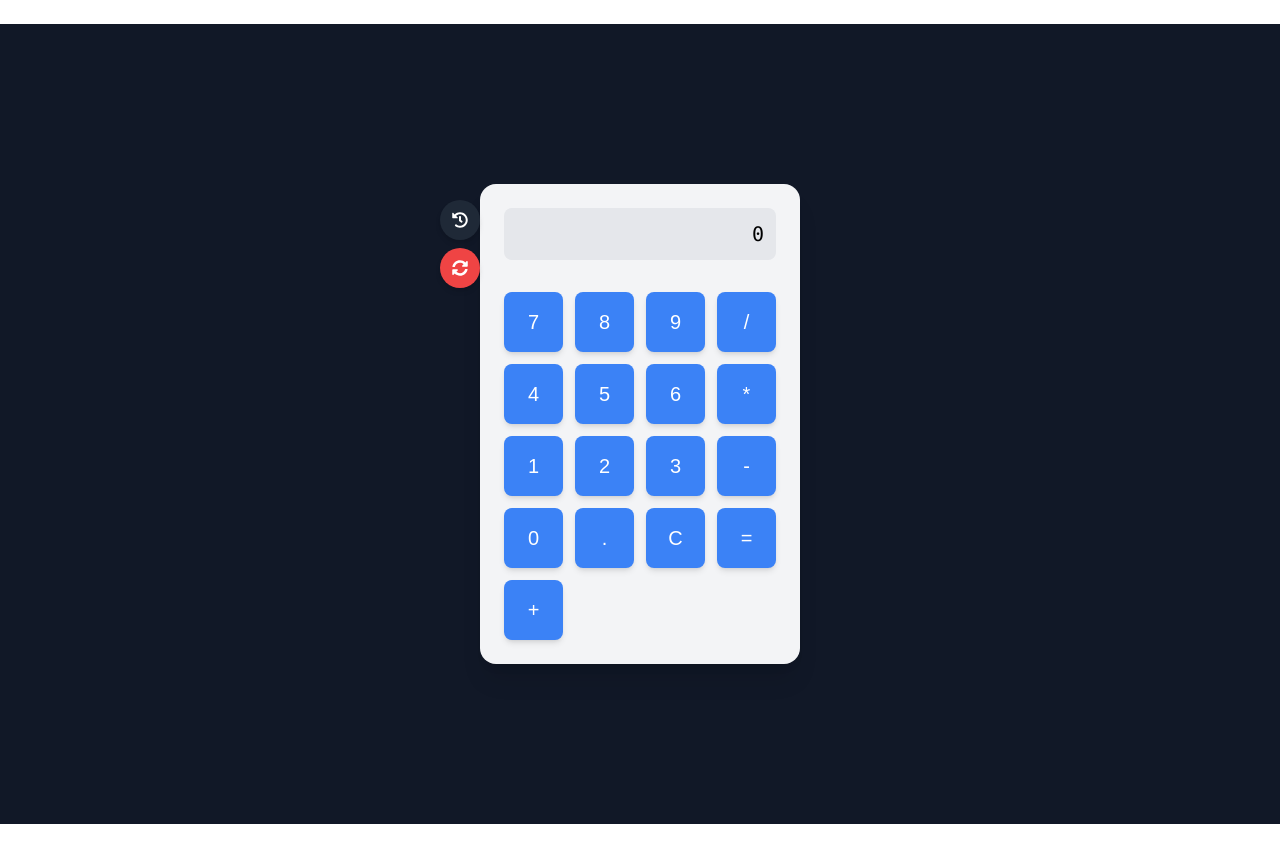
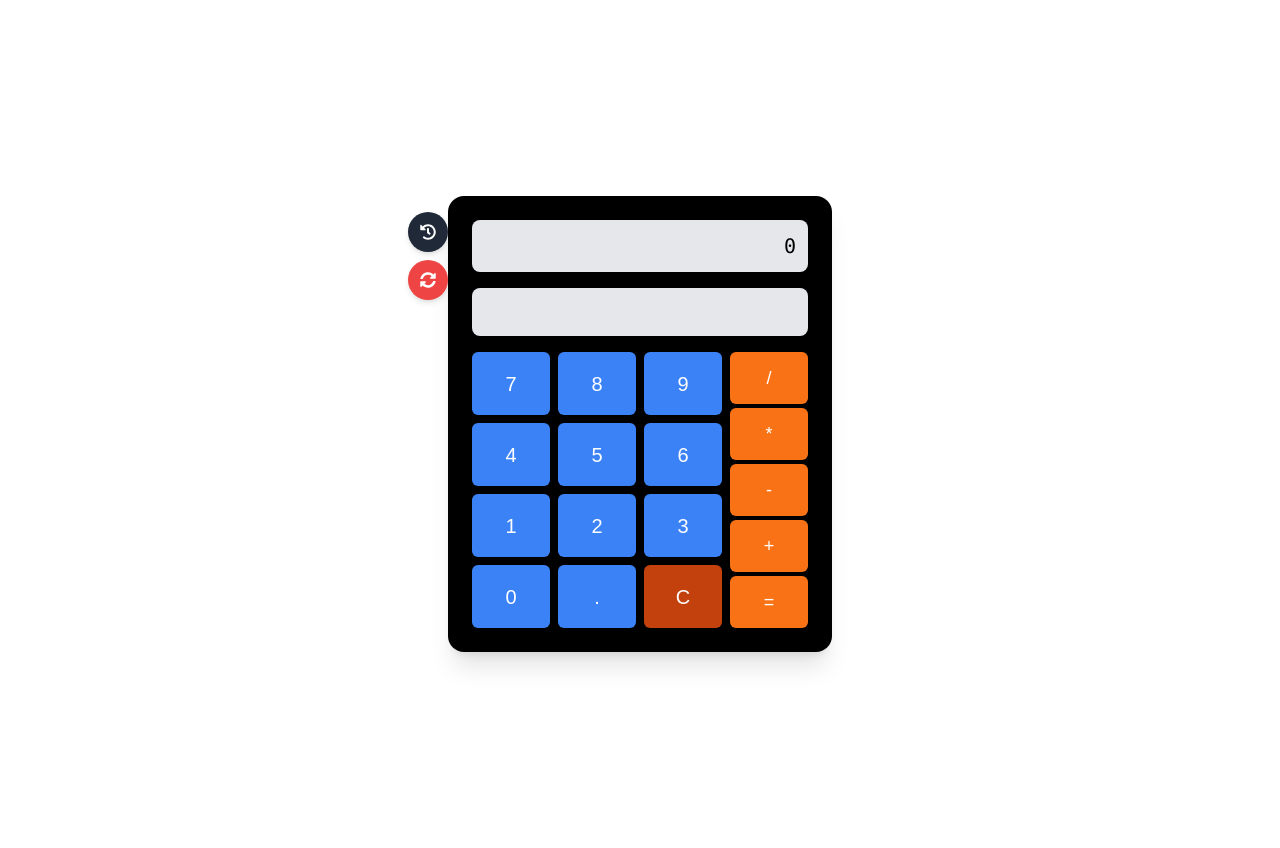
Before and after one commit to IrvinSegura/Calculadora_NextJS, a Next.js app: page / in a window 1280 px wide. After the commit the page ends 800 px from the top, so only its background shows below. Built offline with nearby package versions, Linux system fonts and the light colour scheme.

Commit message:
update component Calculator in module

```diff
--- a/components/Calculator.js
+++ b/components/Calculator.js
@@ -67,6 +67,21 @@ export default function Calculator() {
     }
   };
 
+  const formatResult = (num) => {
+    if (num === null) return "";
+    const strNum = num.toString();
+    if (strNum.includes(".")) {
+      let [intPart, decPart] = strNum.split(".");
+      decPart = decPart.slice(0, 10);
+      let formatted = intPart + "." + decPart;
+      if (formatted.length > 15) {
+        formatted = formatted.slice(0, 15);
+      }
+      return formatted;
+    }
+    return num.toString();
+  };
+
   const handleKeyPress = (event) => {
     const key = event.key;
     if (/^[0-9+\-*/.]$/.test(key)) {
@@ -111,8 +126,8 @@ export default function Calculator() {
   };
 
   return (
-    <div className="flex items-center justify-center w-screen h-screen bg-gray-900">
-      <div className="relative flex flex-col items-center bg-gray-100 p-6 rounded-2xl shadow-xl w-80">
+    <div className="flex items-center justify-center w-screen h-screen bg-white">
+      <div className="relative flex flex-col items-center bg-black p-6 rounded-2xl shadow-xl w-96 text-white">
         <button
           onClick={() => setShowHistory(!showHistory)}
           className="absolute left-[-40px] top-4 bg-gray-800 text-white p-3 rounded-full shadow-md"
@@ -129,37 +144,46 @@ export default function Calculator() {
           <FaSyncAlt />
         </button>
 
-        <div className="w-full text-right bg-gray-200 p-3 rounded-lg mb-4 text-xl font-mono truncate">
+        <div className="w-full text-right bg-gray-200 p-3 rounded-lg mb-4 text-xl font-mono truncate text-black">
           {expression || "0"}
         </div>
 
-        <div className="w-full text-right text-4xl font-bold mb-4 truncate">
-          {result !== null ? result : ""}
+        <div className="w-full text-right font-bold mb-4 p-2 bg-gray-200 rounded-lg overflow-auto break-words text-4xl max-h-20 text-black"
+          style={{ wordWrap: "break-word", minHeight: "3rem" }}>
+          {result !== null ? formatResult(result) : ""}
         </div>
 
-        <div className="grid grid-cols-4 gap-3 w-full">
-          {["7", "8", "9", "/", "4", "5", "6", "*", "1", "2", "3", "-", "0", ".", "C", "=", "+"].map(
-            (char) => (
+        <div className="grid grid-cols-4 gap-2 w-full">
+          <div className="grid grid-cols-3 gap-2 col-span-3">
+            {["7", "8", "9", "4", "5", "6", "1", "2", "3", "0", "."].map((char) => (
               <button
                 key={char}
-                onClick={() => {
-                  if (char === "C") {
-                    setExpression("");
-                    setResult(null);
-                  } else if (char === "=") {
-                    if (!autoCalculate) {
-                      calculateResult();
-                    }
-                  } else {
-                    handleButtonClick(char);
-                  }
-                }}
-                className="p-4 bg-blue-500 text-white rounded-lg text-xl hover:bg-blue-700 transition shadow-md"
+                onClick={() => handleButtonClick(char)}
+                className="p-4 bg-blue-500 text-white rounded-md text-xl hover:bg-blue-700 transition shadow-md"
               >
                 {char}
               </button>
-            )
-          )}
+            ))}
+
+            <button
+              onClick={() => setExpression("")}
+              className="p-4 bg-orange-700 text-white rounded-md text-xl hover:bg-orange-900 transition shadow-md"
+            >
+              C
+            </button>
+          </div>
+
+          <div className="grid grid-rows-5 gap-1">
+            {["/", "*", "-", "+", "="].map((char) => (
+              <button
+                key={char}
+                onClick={() => (char === "=" ? calculateResult() : handleButtonClick(char))}
+                className="p-3 bg-orange-500 text-white rounded-md text-lg hover:bg-orange-700 transition shadow-md"
+              >
+                {char}
+              </button>
+            ))}
+          </div>
         </div>
 
         {showHistory && (
--- a/styles/globals.css
+++ b/styles/globals.css
@@ -17,7 +17,9 @@
   }
 }
 
-body {
+html, body {
+  overflow: hidden;
+  height: 100%;
   color: var(--foreground);
   background: var(--background);
   font-family: var(--font-sans, Arial, Helvetica, sans-serif);
```
